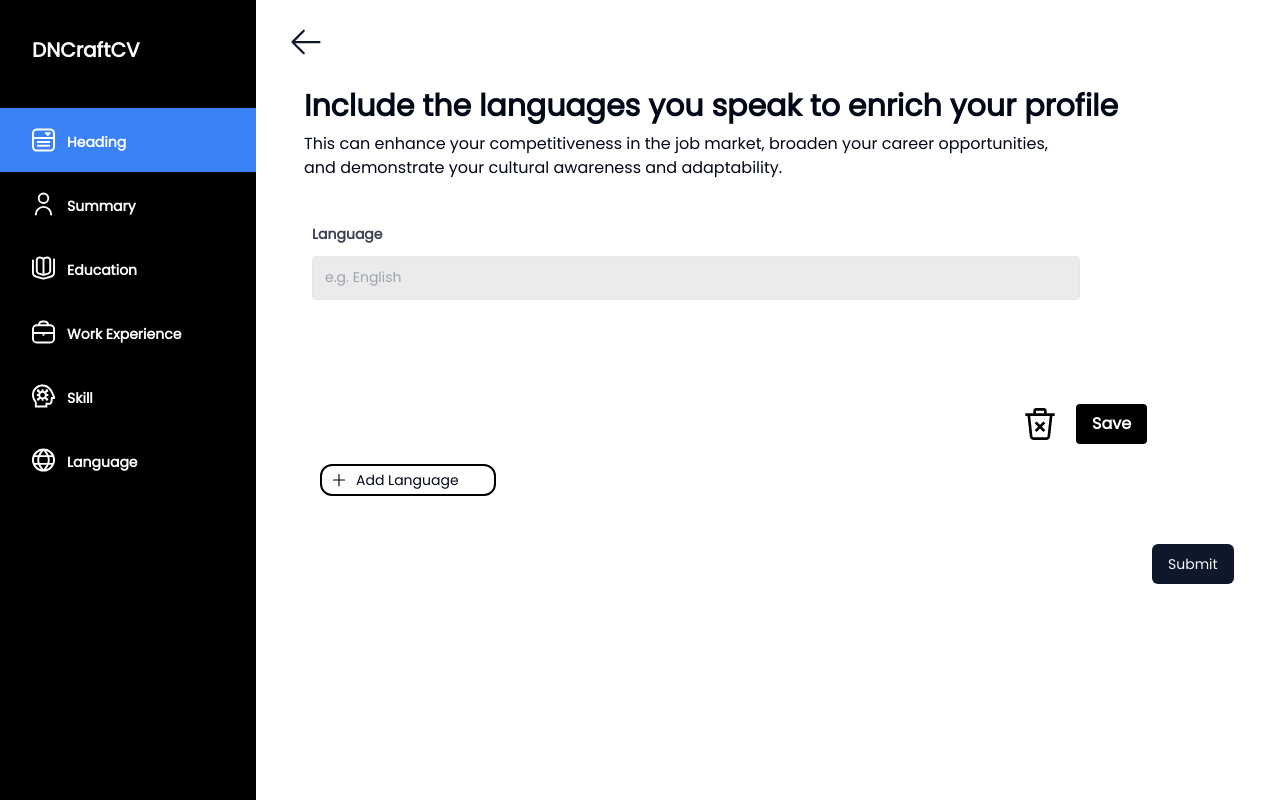
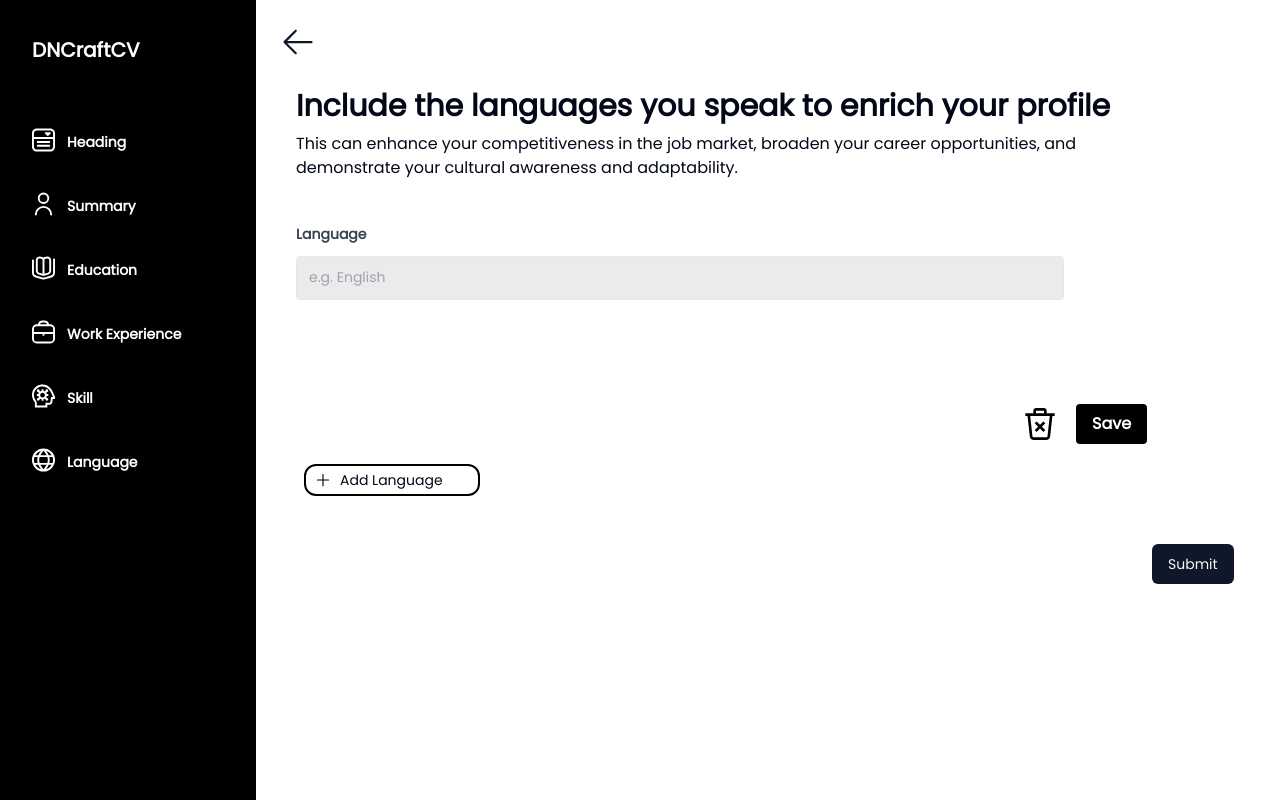
Before and after one commit to ManisaBachtiar/DNCraftCV, a React (Vite) app: page /language in a window 1280 px wide. Built offline with nearby package versions, Linux system fonts and the light colour scheme.

Commit message:
Path route

```diff
--- a/src/components/ui/arrow-left.tsx
+++ b/src/components/ui/arrow-left.tsx
@@ -1,12 +1,14 @@
 import arrow from "@/assets/arrow-left.svg"
-
+import { Link } from "react-router-dom";
 interface ArrowLeftProps {
   className?: string;
 }
 const ArrowLeft: React.FC<ArrowLeftProps> = ({ className }) => {
 
     return (
+      <Link to={"/template"}>
       <img src={arrow} className={`w-9   pt-6 ml-12 ${className}`} alt="Arrow Left"/>
+      </Link>
     )
 }
 export default ArrowLeft;
--- a/src/components/ui/sidebar.tsx
+++ b/src/components/ui/sidebar.tsx
@@ -7,7 +7,7 @@ import skill from "../../assets/skill.svg";
 import language from "../../assets/language.svg";
 import { Link } from "react-router-dom";
 const Sidebar: React.FC = () => {
-  const [activeItem, setActiveItem] = useState("Heading");
+  const [activeItem, setActiveItem] = useState("text");
 
   const AddSideBarItem: React.FC<{ img: any; text: string }> = ({
     img,
--- a/src/forms/education.tsx
+++ b/src/forms/education.tsx
@@ -4,6 +4,7 @@ import ArrowLeft from "@/components/ui/arrow-left";
 import React from "react";
 import Trash from "../assets/trash.svg";
 import Plus from "../assets/plus.svg";
+import { Link } from "react-router-dom";
 const Education: React.FC = () => {
   return (
     <>
@@ -126,7 +127,9 @@ const Education: React.FC = () => {
           <img src={Plus} className="mr-4" alt="" />
           <p>Add Education</p>
         </div>
+        <Link to ={"/work"}>
         <Button className=" sm:ml-[90%] font-bold mt-20 mb-9">Next</Button>
+        </Link>
       </div>
     </>
   );
--- a/src/forms/heading.tsx
+++ b/src/forms/heading.tsx
@@ -1,6 +1,7 @@
 import React from "react";
 import ArrowLeft from "@/components/ui/arrow-left";
 import { Button } from "@/components/ui/button";
+import { Link } from "react-router-dom";
 const Heading: React.FC = () => {
   return (
     <>
@@ -134,7 +135,9 @@ const Heading: React.FC = () => {
           </form>
         </div>
       </div>
+      <Link to ={"/summary"}>
       <Button className=" sm:ml-[90%] mt-2 mb-9">Next</Button>
+      </Link>
       </div>
     </>
   );
--- a/src/forms/language.tsx
+++ b/src/forms/language.tsx
@@ -8,14 +8,14 @@ const Language: React.FC = () => {
   return (
     <>
       <div className=" max-w-7xl mx-auto ">
-    <ArrowLeft className="ml-72"/>
-      <div className="mx-28 mt-7 ml-[19rem] ">
+    <ArrowLeft className="ml-[17.5rem]"/>
+      <div className="mx-28 mt-7 ml-[18.5rem] ">
         <h1 className="font-bold text-3xl ">Include the languages you speak to enrich your profile</h1>
         <p className=" w-[90%] mt-2">
         This can enhance your competitiveness in the job market, broaden your career opportunities, and demonstrate your cultural awareness and adaptability.   {" "}
         </p>
       </div>
-      <div className="  flex ml-[19.5rem]  mx-auto">
+      <div className="  flex ml-[18.5rem]  mx-auto">
         <div className="w-full mt-7 max-w-3xl">
           <form className="  rounded  pt-4 pb-2 mb-4">
               <label
@@ -44,7 +44,7 @@ const Language: React.FC = () => {
             Save
           </button>
         </div>
-      <div className="flex py-1 ml-[20rem] mt-5 border-2 border-black rounded-xl px-2 w-44">
+      <div className="flex py-1 ml-[19rem] mt-5 border-2 border-black rounded-xl px-2 w-44">
           <img src={Plus} className="mr-2" alt="" />
           <p className="text-sm">Add Language</p>
         </div>
--- a/src/forms/skill.tsx
+++ b/src/forms/skill.tsx
@@ -3,6 +3,7 @@ import ArrowLeft from '@/components/ui/arrow-left';
 import React from 'react';
 import { Button } from '@/components/ui/button';
 import ReactEditor from '@/components/ui/reactEditor';
+import { Link } from 'react-router-dom';
 const Skill: React.FC = () => {
   return (
     <>
@@ -18,7 +19,9 @@ const Skill: React.FC = () => {
         <h3 className='font-bold ml-6 '>Skills :</h3>
         <ReactEditor/>
         </div>
+        <Link to ={"/language"}>
         <Button className=" sm:ml-[90%] mt-16  mb-7">Next</Button>
+        </Link>
       </div>
     </>
   );
--- a/src/forms/summary.tsx
+++ b/src/forms/summary.tsx
@@ -3,6 +3,7 @@ import ArrowLeft from '@/components/ui/arrow-left';
 import React from 'react';
 import { Button } from '@/components/ui/button';
 import ReactEditor from '@/components/ui/reactEditor';
+import { Link } from 'react-router-dom';
 const Summary: React.FC = () => {
   return (
     <>
@@ -18,7 +19,9 @@ const Summary: React.FC = () => {
         <h3 className='font-bold ml-6 '>Description :</h3>
         <ReactEditor/>
         </div>
+        <Link to={"/education"}>
         <Button className=" sm:ml-[90%] mt-16  mb-7">Next</Button>
+        </Link>
       </div>
     </>
   );
--- a/src/forms/work.tsx
+++ b/src/forms/work.tsx
@@ -6,6 +6,7 @@ import Trash from "../assets/trash.svg";
 import Plus from "../assets/plus.svg";
 import ReactEditor from "@/components/ui/reactEditor";
 import { Checkbox } from "@/components/ui/checkbox";
+import { Link } from "react-router-dom";
 const Work: React.FC = () => {
   return (
     <>
@@ -140,7 +141,9 @@ const Work: React.FC = () => {
           <img src={Plus} className="mr-2" alt="" />
           <p>Add Experience</p>
         </div>
+        <Link to ={"/skill"}>
         <Button className=" sm:ml-[90%] font-bold mt-20 mb-9">Next</Button>
+        </Link>
       </div>
     </>
   );
--- a/src/template.tsx
+++ b/src/template.tsx
@@ -2,7 +2,7 @@ import React from "react";
 import template from "./assets/templateImg.jpg";
 import { Button } from "./components/ui/button";
 import { Checkbox } from "@/components/ui/checkbox";
-import ArrowLeft from "./components/ui/arrow-left";
+import arrow from "./assets/arrow-left.svg";
 import { Link } from "react-router-dom";
 const Template: React.FC = () => {
   const AddImage: React.FC<{ src: any; alt: string }> = ({ src, alt }) => {
@@ -19,7 +19,10 @@ const Template: React.FC = () => {
     <>
       <div className="bg-[#ECEBEB] sm:bg-red-300 md:bg-green-400 lg:bg-purple-500 pb-40 xl:bg-yellow-400 ">
         <div className="max-w-7xl  mx-auto">
-         <ArrowLeft/>
+          <Link to={"/"}>
+            <img src={arrow} className={`w-9   pt-6 ml-12 `} alt="Arrow Left" />
+          </Link>
+
           <h1 className="font-bold text-3xl mx-12 sm:mx-0 pt-5 sm:pt-2 text-center">
             Choose Your Favorite Template
           </h1>
@@ -31,41 +34,37 @@ const Template: React.FC = () => {
 
           <div className="flex-col  w-4/5   mx-auto sm:w-full  sm:flex-row flex mt-5 sm:mt-12  justify-center">
             <div className="mx-2   relative ">
-            <AddImage src={template} alt="Placeholder1"/>
+              <AddImage src={template} alt="Placeholder1" />
               <Checkbox
                 className="absolute top-5 sm:top-0 right-4  bg-yellow-500
  z-20"
-            /></div>
+              />
+            </div>
             <div className="mx-2 relative">
               <AddImage src={template} alt="Placeholder1 " />
               <Checkbox
                 className="absolute  bg-green-500 transform top-5 sm:top-0 right-4
  z-20"
-            /></div>
+              />
+            </div>
             <div className="mx-2 relative">
               <AddImage src={template} alt="Placeholder1 " />
-            <Checkbox
-              className="absolute  bg-green-500 transform top-5 sm:top-0 right-4"
-            /></div>
-
+              <Checkbox className="absolute  bg-green-500 transform top-5 sm:top-0 right-4" />
+            </div>
           </div>
           <div className="flex w-4/5   sm:w-full sm:flex-row flex-col  sm:mt-12 mx-auto sm:mx-2 justify-center">
             <div className=" mx-2 relative">
               <AddImage src={template} alt="Placeholder1 " />
-            <Checkbox
-              className="absolute top-5 right-4  bg-yellow-500 "
-            /></div>
+              <Checkbox className="absolute top-5 right-4  bg-yellow-500 " />
+            </div>
             <div className="mx-2 relative">
               <AddImage src={template} alt="Placeholder1 " />
-            <Checkbox
-              className="absolute  bg-green-500 transform sm:top-0 top-5 right-4"
-            /></div>
+              <Checkbox className="absolute  bg-green-500 transform sm:top-0 top-5 right-4" />
+            </div>
             <div className="mx-2 relative">
               <AddImage src={template} alt="Placeholder1 " />
-            <Checkbox
-              className="absolute  bg-green-500 transform sm:top-0 top-5 right-4"
-            /></div>
-
+              <Checkbox className="absolute  bg-green-500 transform sm:top-0 top-5 right-4" />
+            </div>
           </div>
         </div>
       </div>
```
Lines whose indentation alone changed are shown as unchanged.
